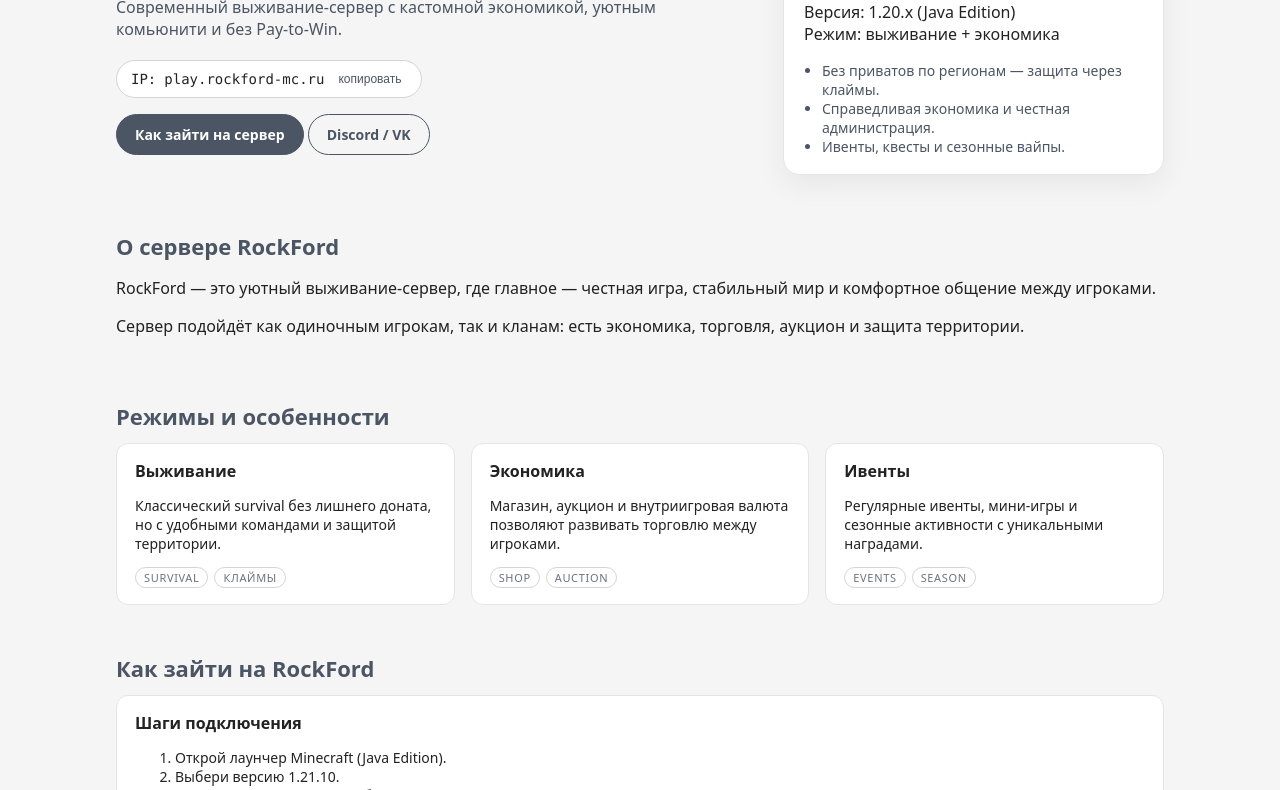
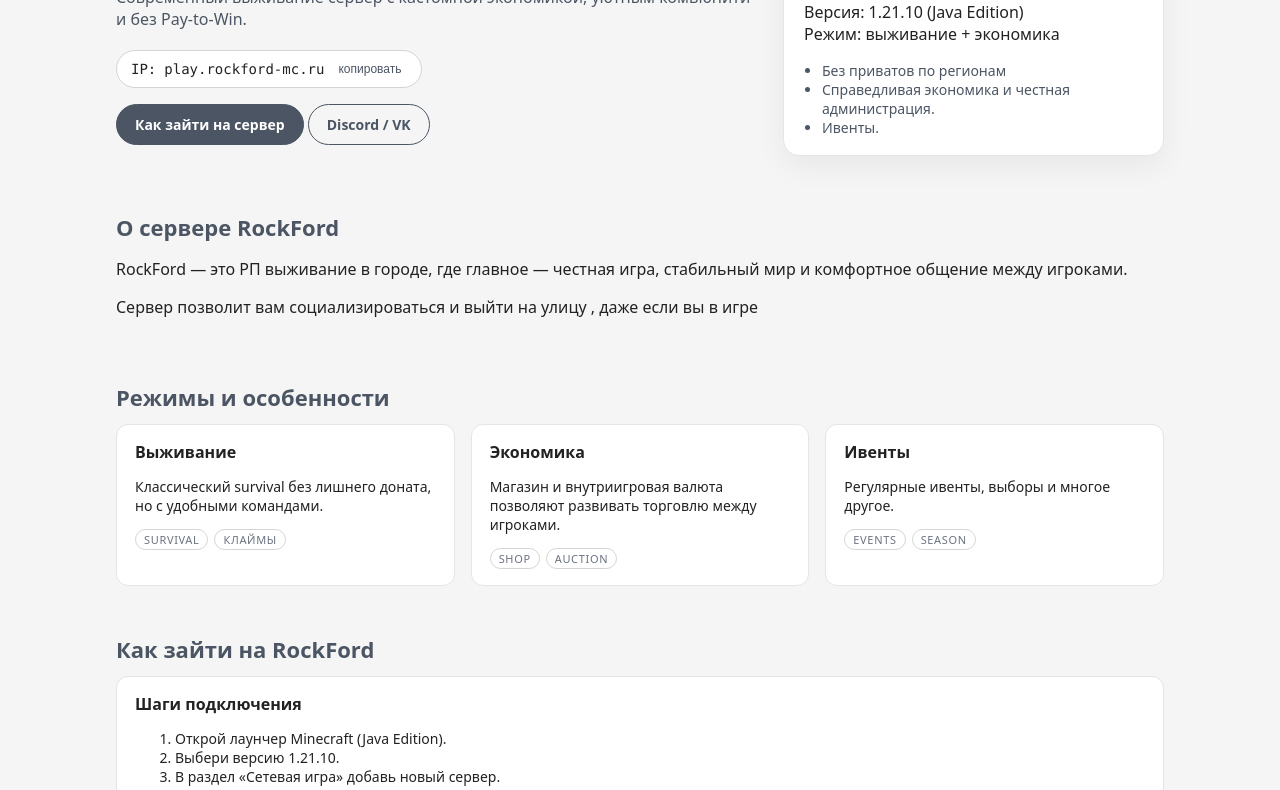
Before and after one commit to implodix/RockFord, a plain HTML site: page index.html in a window 1280 px wide. Shown: the part 175-965 px from the top of the page. Drawn offline with Linux system fonts and the light colour scheme.

Commit message:
Update index.html

```diff
--- a/index.html
+++ b/index.html
@@ -249,7 +249,7 @@
             <div>
                 <h1 class="hero-title">Minecraft сервер RockFord</h1>
                 <p class="hero-sub">
-                    Современный выживание‑сервер с кастомной экономикой, уютным комьюнити и без Pay‑to‑Win.
+                    Современный выживание сервер с кастомной экономикой, уютным комьюнити и без Pay‑to‑Win.
                 </p>
                 <div class="ip-box">
                     IP: <span id="server-ip">play.rockford-mc.ru</span>
@@ -266,13 +266,13 @@
                 <h3>Статус сервера</h3>
                 <p>
                     Онлайн: <span class="status-online">ON</span><br>
-                    Версия: 1.20.x (Java Edition)<br>
+                    Версия: 1.21.10 (Java Edition)<br>
                     Режим: выживание + экономика
                 </p>
                 <ul>
-                    <li>Без приватов по регионам — защита через клаймы.</li>
+                    <li>Без приватов по регионам</li>
                     <li>Справедливая экономика и честная администрация.</li>
-                    <li>Ивенты, квесты и сезонные вайпы.</li>
+                    <li>Ивенты.</li>
                 </ul>
             </aside>
         </div>
@@ -282,10 +282,10 @@
     <section id="about">
         <h2 class="section-title">О сервере RockFord</h2>
         <p>
-            RockFord — это уютный выживание‑сервер, где главное — честная игра, стабильный мир и комфортное общение между игроками.
+            RockFord — это РП выживание в городе, где главное — честная игра, стабильный мир и комфортное общение между игроками.
         </p>
         <p>
-            Сервер подойдёт как одиночным игрокам, так и кланам: есть экономика, торговля, аукцион и защита территории.
+            Сервер позволит вам социализироваться и выйти на улицу , даже если вы в игре
         </p>
     </section>
 
@@ -295,7 +295,7 @@
         <div class="grid grid-3">
             <div class="card">
                 <h3>Выживание</h3>
-                <p>Классический survival без лишнего доната, но с удобными командами и защитой территории.</p>
+                <p>Классический survival без лишнего доната, но с удобными командами.</p>
                 <div class="tag-row">
                     <span class="tag">Survival</span>
                     <span class="tag">Клаймы</span>
@@ -303,7 +303,7 @@
             </div>
             <div class="card">
                 <h3>Экономика</h3>
-                <p>Магазин, аукцион и внутриигровая валюта позволяют развивать торговлю между игроками.</p>
+                <p>Магазин и внутриигровая валюта позволяют развивать торговлю между игроками.</p>
                 <div class="tag-row">
                     <span class="tag">Shop</span>
                     <span class="tag">Auction</span>
@@ -311,7 +311,7 @@
             </div>
             <div class="card">
                 <h3>Ивенты</h3>
-                <p>Регулярные ивенты, мини‑игры и сезонные активности с уникальными наградами.</p>
+                <p>Регулярные ивенты, выборы и многое другое.</p>
                 <div class="tag-row">
                     <span class="tag">Events</span>
                     <span class="tag">Season</span>
@@ -342,9 +342,7 @@
             <p>Чтобы не пропускать новости, ивенты и раздачи, присоединяйся к нашим соцсетям.</p>
             <div class="social-row">
                 <!-- Заменишь # на свои реальные ссылки -->
-                <a href="#" class="social-link">Discord сервер</a>
-                <a href="#" class="social-link">VK группа</a>
-                <a href="#" class="social-link">Dynmap / карта</a>
+                <a href="dsc.gg/rockfordinfo" class="social-link">Discord сервер</a
             </div>
         </div>
     </section>
```
